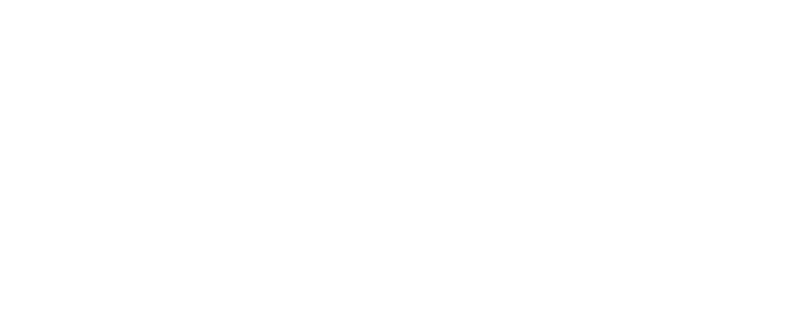
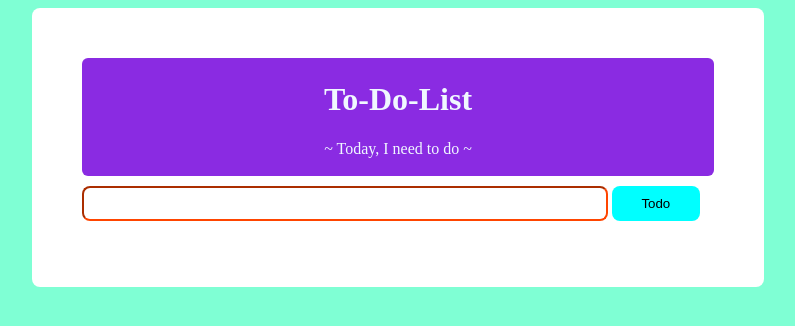
Before and after one commit to dts-kominfo-rea2a/challenge-08-mafifannisa, a website: page index.html in a window 1280 px wide. Shown: the whole page, without its empty margins (242-1037 px from the left). Drawn offline with Linux system fonts and the light colour scheme.

Commit message:
Upload Challenge - Challenge OOP2 dan DOM

```diff
--- a/index.html
+++ b/index.html
@@ -5,37 +5,95 @@
     <meta http-equiv="X-UA-Compatible" content="IE=edge" />
     <meta name="viewport" content="width=device-width, initial-scale=1.0" />
     <title>Challenge - DOM</title>
+    <style>
+      body {
+        background-color: aquamarine;
+      }
+
+      #app {
+        width: 50%;
+        padding: 50px;
+        margin: auto;
+        background-color: white;
+        border-radius: 8px;
+      }
+
+      #app > header {
+        background-color: blueviolet;
+        text-align: center;
+        color: aliceblue;
+        border-radius: 6px;
+        padding: 2px;
+        margin-bottom: 10px;
+      }
+
+      p#todo-subtitle {
+        text-align: center;
+      }
+
+      input#todo-input {
+        width: 80%;
+        border-radius: 8px;
+        padding: 8px;
+        border-color: orangered;
+      }
+
+      button#todo-submit {
+        background-color: aqua;
+        padding: 10px;
+        border-radius: 8px;
+        border: none;
+        width: 14%;
+        cursor: pointer;
+      }
+    </style>
   </head>
   <body>
     <div id="app">
       <!-- TODO: Buatlah sebuah header dengan id todo-title -->
       <!-- TODO: Buatlah sebuah subtitle dengan id todo-subtitle -->
+      <header id="todo-title">
+        <h1>To-Do-List</h1>
+        <p id="todo-subtitle">~ Today, I need to do ~</p>
+      </header>
 
       <!-- Section: input -->
       <!-- TODO: Buatlah sebuah input bertipe text dengan id todo-input -->
+      <input type="text" id="todo-input" value=""/>
       <!-- TODO: Buatlah sebuah button dengan id todo-submit -->
+      <button id="todo-submit">Todo</button>
 
       <!-- Section output -->
       <!-- TODO: Buatlah sebuah <ul> dengan id todo-output -->
+      <ul id="todo-output"></ul>
     </div>
 
     <!-- ! Untuk tantangan ini, script jangan diubah ke external js yah ! -->
     <script>
       // TODO: Deklarasi variable sesuai dengan kebutuhan di sini
-      let button;
-      let input;
-      let output;
+      let button = document.getElementById('todo-submit');
+      let input = document.getElementById('todo-input');
+      let output = document.getElementById('todo-output');
 
       // TODO: Buatlah sebuah fungsi dengan nama fnClickHandler
       // Fungsi yang digunakan untuk menambahkan tulisan
       // Jangan ubah cara deklarasi fungsinya, cukup isi saja
-      function fnClickHandler(toDoItem) {}
+      function fnClickHandler(toDoItem) {
+        if (toDoItem.type === "click" || toDoItem.key == "Enter") {
+          let liElement = document.createElement('li');
+          let isiElement = document.createTextNode(input.value);
+          liElement.appendChild(isiElement);
+          output.appendChild(liElement);
+          input.value = "";
+        }
+      }
 
       // TODO: register event onclick / addEventListener untuk button
       // akan menjalankan fungsi fnClickHandler
-
+      button.addEventListener('click', fnClickHandler);
       // TODO: register event onkeypress / addEventListener untuk input
       // sehingga saat di input ditekan enter akan menjalankan fungsi fnClickHandler juga
+      input.addEventListener('keypress', fnClickHandler);
     </script>
   </body>
 </html>
```
